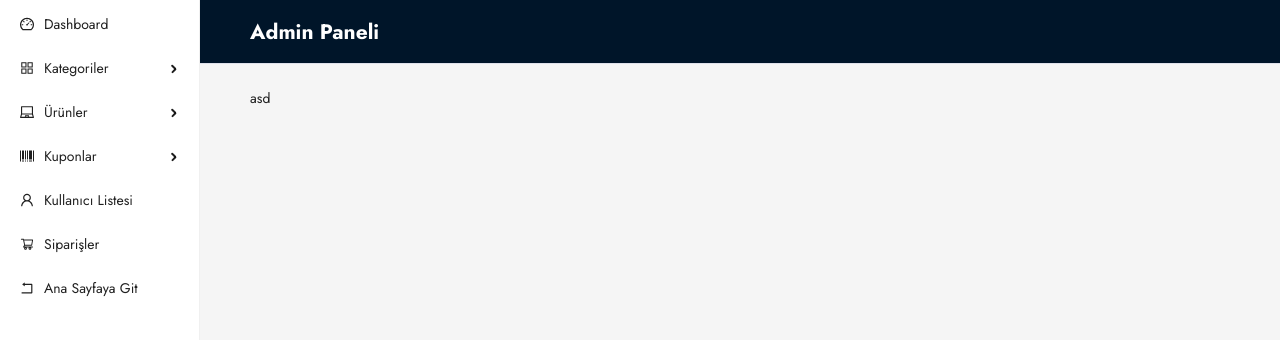
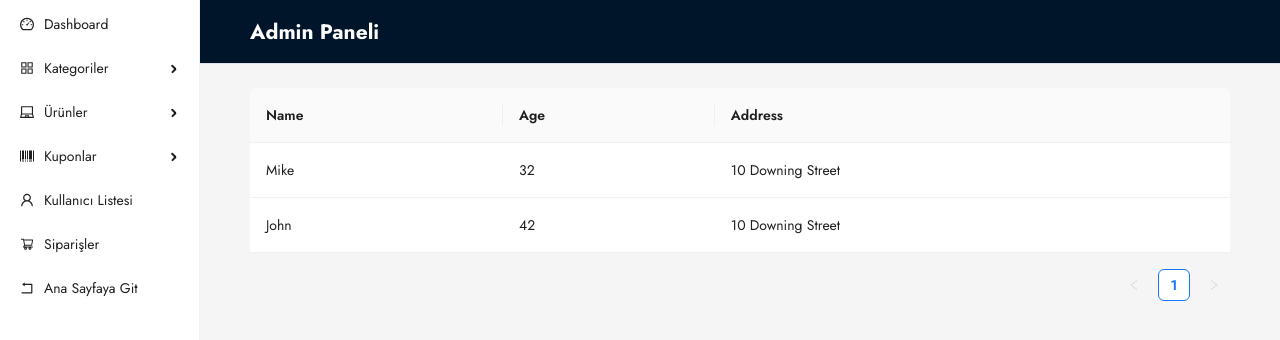
Before and after one commit to seval2016/full-stack-e-commerce, a React (Vite) app in the folder frontend/: page /admin/users in a window 1280 px wide. Shown: the top 340 px of the page. Built offline with nearby package versions, Linux system fonts and the light colour scheme; sample sign-in values are in the browser's storage.

Commit message:
Creating an admin user page and get all user API

```diff
--- a/frontend/src/App.jsx
+++ b/frontend/src/App.jsx
@@ -9,6 +9,7 @@ import ProductDetailsPage from "./pages/ProductDetailsPage";
 import BlogDetailsPage from "./pages/BlogDetailsPage";
 
 import "./App.css";
+import AdminUserPage from "./pages/admin/AdminUserPage";
 
 function App() {
   return (
@@ -21,6 +22,9 @@ function App() {
       <Route path="/auth" element={<AuthPage />} />
       <Route path="/product/:id" element={<ProductDetailsPage />} />
       <Route path="/blog/:id" element={<BlogDetailsPage />} />
+      <Route path="/admin/*">
+        <Route path="users" element={<AdminUserPage />} />
+      </Route>
     </Routes>
   );
 }
--- a/frontend/src/layouts/AdminLayout.jsx
+++ b/frontend/src/layouts/AdminLayout.jsx
@@ -13,8 +13,14 @@ import { useNavigate } from "react-router-dom";
 
 const { Sider, Header, Content } = Layout;
 
+const getUserRole = () => {
+  const user = JSON.parse(localStorage.getItem("user"));
+  return user ? user.role : null;
+};
+
 const AdminLayout = ({ children }) => {
   const navigate = useNavigate();
+  const userRole = getUserRole();
 
   const menuItems = [
     {
@@ -124,6 +130,7 @@ const AdminLayout = ({ children }) => {
     },
   ];
 
+  if (userRole === "admin") {
     return (
       <div className="admin-layout">
         <Layout
@@ -161,13 +168,15 @@ const AdminLayout = ({ children }) => {
                 }}
               >
                 {children}
-              asd
               </div>
             </Content>
           </Layout>
         </Layout>
       </div>
     );
+  } else {
+    return (window.location.href = "/");
+  }
 };
 
 export default AdminLayout;
--- /dev/null
+++ b/frontend/src/pages/admin/AdminUserPage.jsx
@@ -0,0 +1,39 @@
+import { Table } from "antd";
+
+const AdminUserPage = () => {
+  const dataSource = [
+    {
+      key: "1",
+      name: "Mike",
+      age: 32,
+      address: "10 Downing Street",
+    },
+    {
+      key: "2",
+      name: "John",
+      age: 42,
+      address: "10 Downing Street",
+    },
+  ];
+
+  const columns = [
+    {
+      title: "Name",
+      dataIndex: "name",
+      key: "name",
+    },
+    {
+      title: "Age",
+      dataIndex: "age",
+      key: "age",
+    },
+    {
+      title: "Address",
+      dataIndex: "address",
+      key: "address",
+    },
+  ];
+  return <Table dataSource={dataSource} columns={columns} />;
+};
+
+export default AdminUserPage;
```
Also changed, not shown: 2 other files (tests, documents, lock files or other folders). Lines whose indentation alone changed are shown as unchanged.
